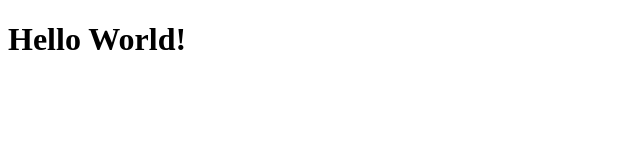
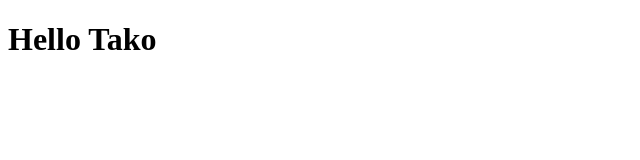
Before and after one commit to DOKVADZETAKO/Tutorial-3, a plain HTML site: page index.html in a window 1280 px wide. Shown: the full height of the page, 0-640 px from the left. Drawn offline with Linux system fonts and the light colour scheme.

Commit message:
Chenge name

```diff
--- a/index.html
+++ b/index.html
@@ -4,6 +4,6 @@
 		  <meta charset="UTF-8">
 		    <title>Document</title>
 	</head>
-	  <h1>Hello World!</h1>
+	  <h1>Hello Tako</h1>
 	  </body>
 </html>
```
